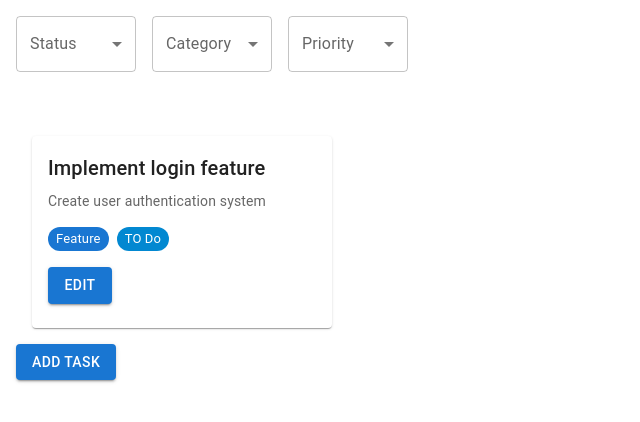
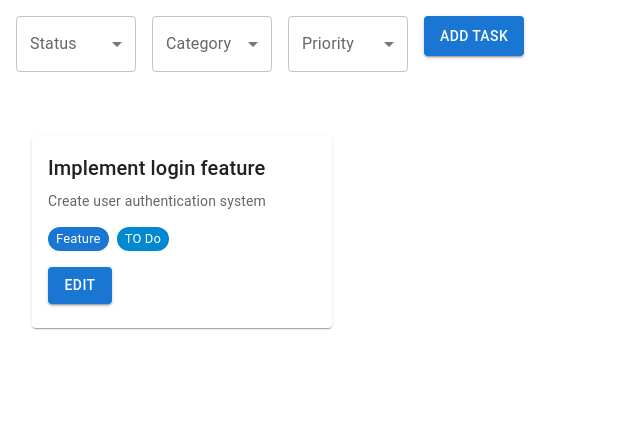
Before and after one commit to mcalexandretion/task-manager, a React (Vite) app: page / in a window 1280 px wide. Shown: the top 422 px of the page, without its empty margins (0-640 px from the left). Built offline with nearby package versions, Linux system fonts and the light colour scheme.

Commit message:
feat: change navigation for creation new task

```diff
--- a/src/components/TaskList.tsx
+++ b/src/components/TaskList.tsx
@@ -1,12 +1,15 @@
 import { useContext, useState } from 'react';
 import { TaskContext } from '../context/TaskContext';
 import { TaskItem } from './TaskItem';
-import { Grid, FormControl, InputLabel, Select, MenuItem, Box, Button } from '@mui/material';
+import { useNavigate } from 'react-router-dom';
+import { Box, FormControl, InputLabel, Select, MenuItem, Button} from '@mui/material';
+import { Grid } from '@mui/material';
 import type { Task } from '../types/task';
 import {TaskStatus, TaskCategory, TaskPriority } from '../types/task';
 
 export const TaskList = () => {
   const taskContext = useContext(TaskContext);
+  const navigate = useNavigate();
   const [filters, setFilters] = useState<Partial<Task>>({});
 
   if (!taskContext) {
@@ -55,23 +58,25 @@ export const TaskList = () => {
         <MenuItem key={priority} value={priority}>{priority}</MenuItem>
       ))}
     </Select>
+
   </FormControl>
+  <Button
+  variant="contained"
+  sx={{ mb: 2 }}
+  onClick={() => navigate('/new')}
+>
+  Add Task
+</Button>
 </Box>
       </Box>
-      <Grid container spacing={2}>
+<Grid container spacing={2}>
         {filteredTasks.map(task => (
           <Grid item xs={12} sm={6} md={4} key={task.id}>
             <TaskItem task={task} />
           </Grid>
         ))}
       </Grid>
-<Button
-  variant="contained"
-  sx={{ mb: 2 }}
-  onClick={() => navigate('/create')}
->
-  Add Task
-</Button>
+
     </Box>
   );
 };
```
